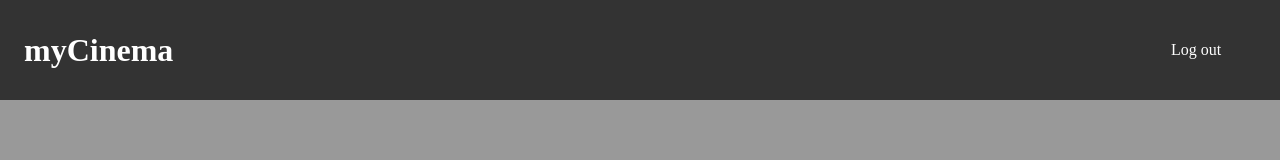
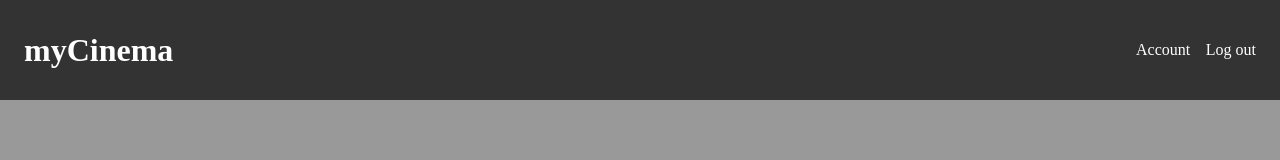
Before and after one commit to KacperKluska/mycinema_front, a React (Create React App) app: page / in a window 1280 px wide. Both pictures are taken after a click on the item "Sign in". Shown: the top 160 px of the page. Built offline with nearby package versions, Linux system fonts and the light colour scheme.

Commit message:
added account button to header

```diff
--- a/src/App.css
+++ b/src/App.css
@@ -7,5 +7,5 @@
 #emptyPage {
   background-color: #999;
   width: 100%;
-  height: calc(100vh - 100px - 3rem);
+  min-height: calc(100vh - 100px - 3rem);
 }
--- a/src/components/Header/Header.js
+++ b/src/components/Header/Header.js
@@ -24,6 +24,7 @@ export default function Header() {
         )}
         {userLogged && (
           <ul>
+            <li onClick={LogOut}>Account</li>
             <li onClick={LogOut}>Log out</li>
           </ul>
         )}
--- a/src/components/Header/style.scss
+++ b/src/components/Header/style.scss
@@ -19,7 +19,7 @@
   ul {
     display: flex;
     flex-direction: row;
-    justify-content: space-evenly;
+    justify-content: space-between;
 
     list-style: none;
 
```
